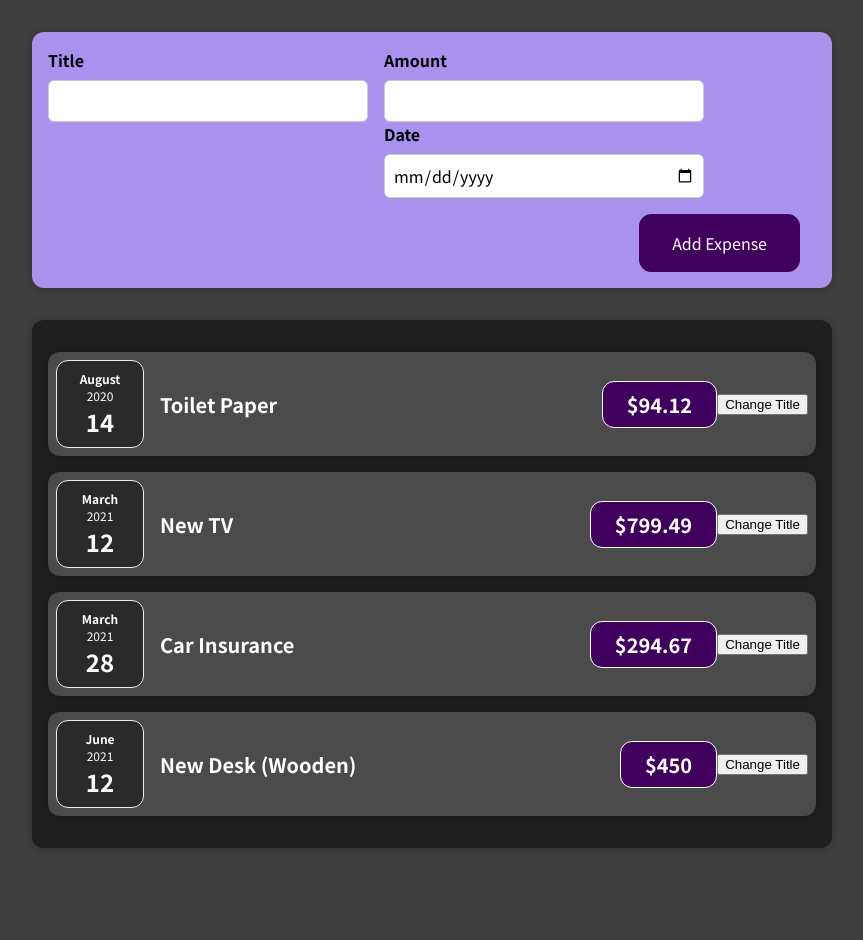
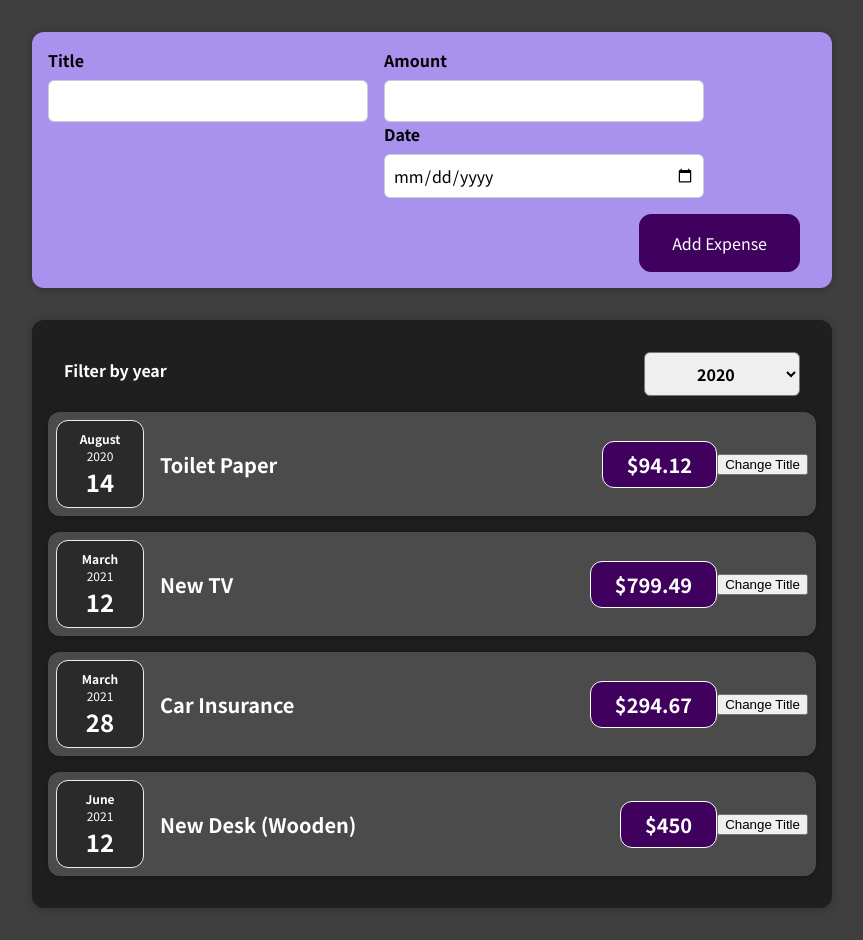
Before and after one commit to ScottSummer/reactmaxi, a React (Create React App) app: page / in a window 1280 px wide. Shown: the whole page, without its empty margins (208-1071 px from the left). Before the commit the page ends 880 px from the top, so only its background shows below. Built offline with nearby package versions, Linux system fonts and the light colour scheme.

Commit message:
added expense filter

```diff
--- a/src/App.js
+++ b/src/App.js
@@ -31,13 +31,18 @@
     React.createElement("h2", {}, "Let's get started!"),
     React.createElement(Expenses, {items: expenses})
   ); */
+
+  const addExpenseHandler = (expense) => {
+    console.log("in app.js");
+    console.log(expense);
+  };
+
   return (
     <div>
-      <NewExpense />
+      <NewExpense onAddExpense={addExpenseHandler} />
       <Expenses items={expenses} />
-
     </div>
   );
-}
+};
 
 export default App;
--- a/src/components/Expenses/Expenses.js
+++ b/src/components/Expenses/Expenses.js
@@ -1,11 +1,23 @@
-import React from "react";
+import React, { useState } from "react";
 import ExpenseItem from "./ExpenseItem";
 import Card from "../UI/Card";
-import './Expenses.css';
+import ExpensesFilter from "./ExpensesFilter";
+import "./Expenses.css";
 
 const Expenses = (props) => {
+  const [filteredYear, setFilteredYear] = useState("2020");
+
+  const filterChangeHandler = (selectedYear) => {
+    setFilteredYear(selectedYear);
+  };
+
   return (
+    <div>
       <Card className="expenses">
+        <ExpensesFilter
+          selected={filteredYear}
+          onChangeFilter={filterChangeHandler}
+        />
         <ExpenseItem
           title={props.items[0].title}
           amount={props.items[0].amount}
@@ -27,7 +39,8 @@
           date={props.items[3].date}
         ></ExpenseItem>
       </Card>
+    </div>
   );
-}
+};
 
 export default Expenses;
--- /dev/null
+++ b/src/components/Expenses/ExpensesFilter.css
@@ -0,0 +1,24 @@
+.expenses-filter {
+  color: white;
+  padding: 0 1rem;
+}
+
+.expenses-filter__control {
+  display: flex;
+  width: 100%;
+  align-items: center;
+  justify-content: space-between;
+  margin: 1rem 0;
+}
+
+.expenses-filter label {
+  font-weight: bold;
+  margin-bottom: 0.5rem;
+}
+
+.expenses-filter select {
+  font: inherit;
+  padding: 0.5rem 3rem;
+  font-weight: bold;
+  border-radius: 6px;
+}
--- /dev/null
+++ b/src/components/Expenses/ExpensesFilter.js
@@ -0,0 +1,25 @@
+import React from "react";
+
+import "./ExpensesFilter.css";
+
+const ExpensesFilter = (props) => {
+  const dropdownChangeHandler = (event) => {
+    props.onChangeFilter(event.target.value);
+  };
+
+  return (
+    <div className="expenses-filter">
+      <div className="expenses-filter__control">
+        <label>Filter by year</label>
+        <select value={props.selected} onChange={dropdownChangeHandler}>
+          <option value="2022">2022</option>
+          <option value="2021">2021</option>
+          <option value="2020">2020</option>
+          <option value="2019">2019</option>
+        </select>
+      </div>
+    </div>
+  );
+};
+
+export default ExpensesFilter;
--- a/src/components/NewExpense/ExpenseForm.js
+++ b/src/components/NewExpense/ExpenseForm.js
@@ -1,7 +1,7 @@
 import React, { useState } from "react";
 import "./ExpenseForm.css";
 
-const ExpenseForm = () => {
+const ExpenseForm = (props) => {
   const [enteredTitle, setEnteredTitle] = useState("");
   const [enteredAmount, setEnteredAmount] = useState("");
   const [enteredDate, setEnteredDate] = useState("");
@@ -46,10 +46,10 @@
       date: new Date(enteredDate),
     };
 
-    console.log(expenseData);
-    setEnteredTitle('');
-    setEnteredAmount('');
-    setEnteredDate('');
+    props.onSaveExpenseData(expenseData);
+    setEnteredTitle("");
+    setEnteredAmount("");
+    setEnteredDate("");
   };
 
   return (
--- a/src/components/NewExpense/NewExpense.js
+++ b/src/components/NewExpense/NewExpense.js
@@ -1,13 +1,21 @@
-import React from 'react';
-import './NewExpense.css';
-import ExpenseForm from './ExpenseForm';
+import React from "react";
+import "./NewExpense.css";
+import ExpenseForm from "./ExpenseForm";
 
-const NewExpense = () => {
+const NewExpense = (props) => {
+  const saveExpenseDataHandler = (enteredExpenseData) => {
+    const expenseData = {
+      ...enteredExpenseData,
+      id: Math.random().toString(),
+    };
+    props.onAddExpense(expenseData);
+  };
 
-    return <div className='new-expense'>
-        <ExpenseForm />
+  return (
+    <div className="new-expense">
+      <ExpenseForm onSaveExpenseData={saveExpenseDataHandler} />
     </div>
-
+  );
 };
 
 export default NewExpense;
```
Lines whose indentation alone changed are shown as unchanged.
